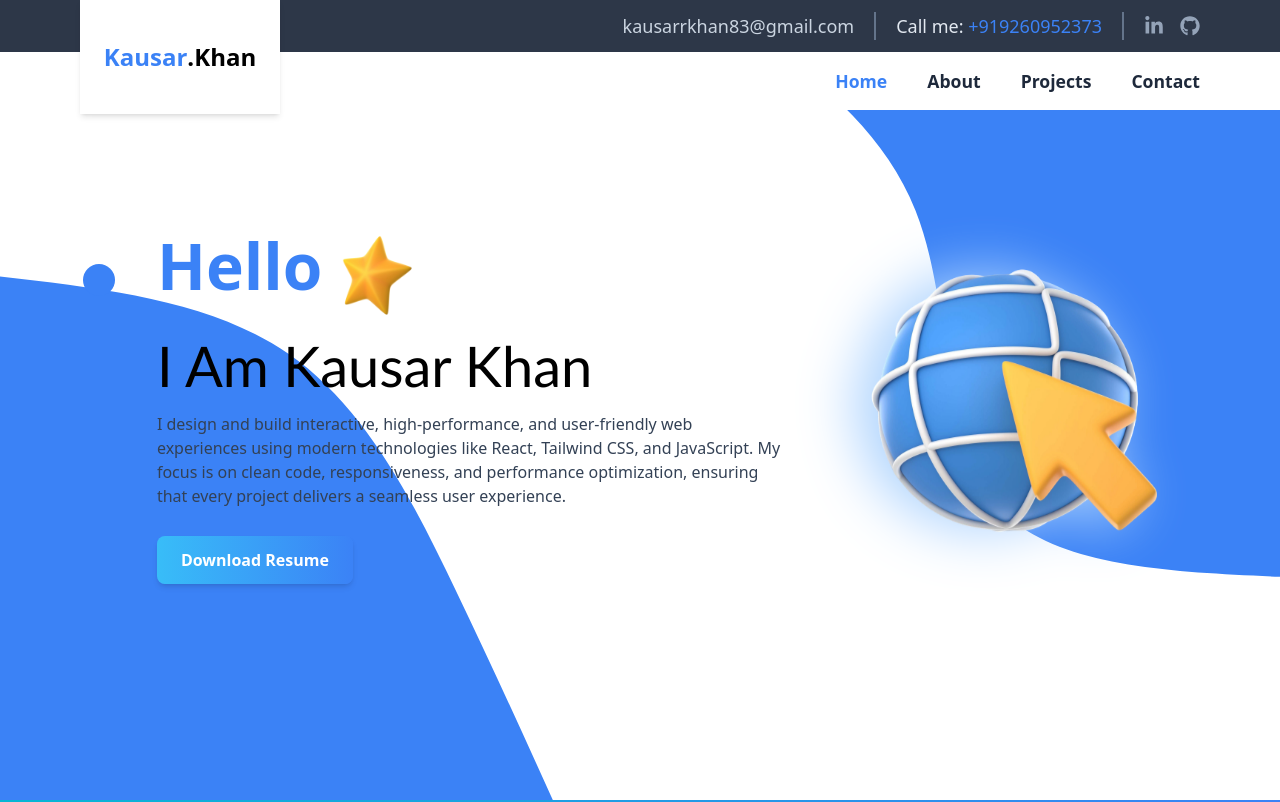
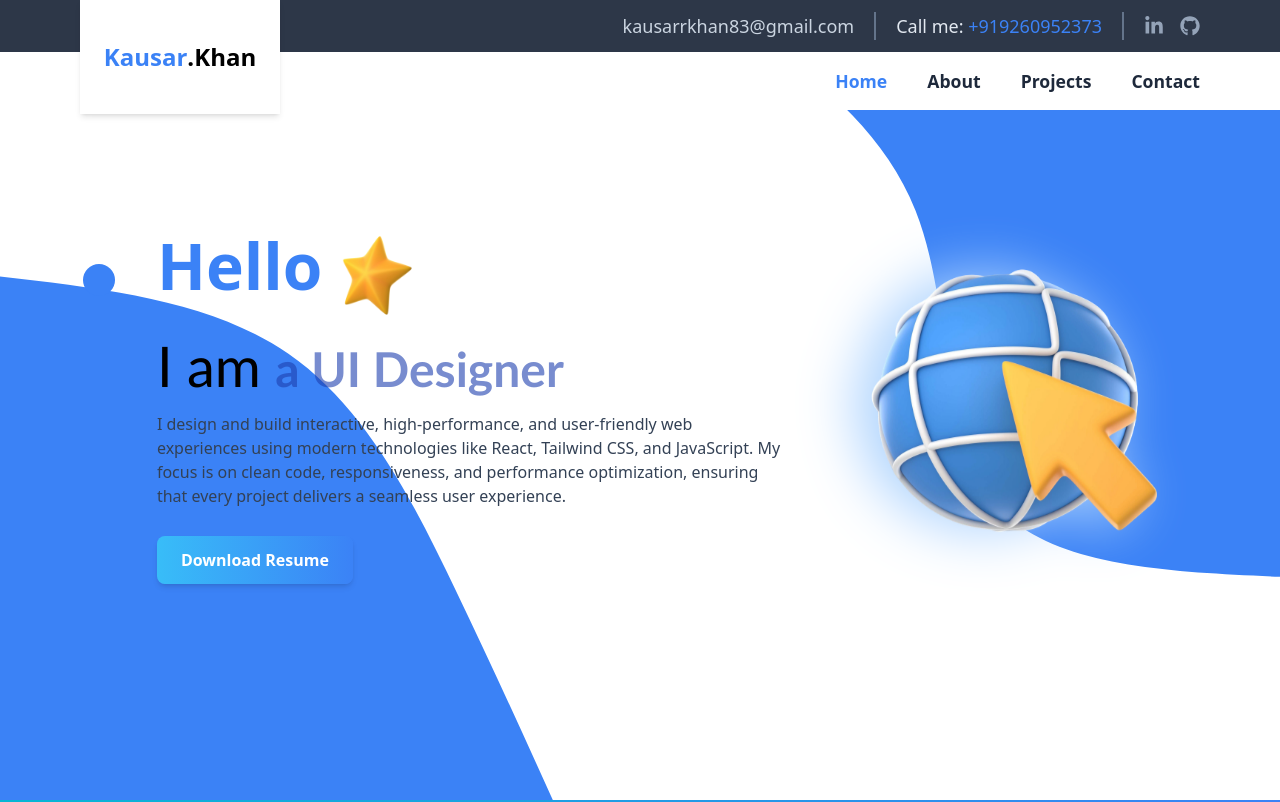
Before and after one commit to KausarKhan-2002/Portfolio, a React (Vite) app: page / in a window 1280 px wide. Shown: the top 802 px of the page. Built offline with nearby package versions, Linux system fonts and the light colour scheme; a web font is replaced by a local one.

Commit message:
Add dynamic roles

```diff
--- a/src/components/About-me/AboutCard.jsx
+++ b/src/components/About-me/AboutCard.jsx
@@ -26,7 +26,7 @@ const AboutCard = ({ item }) => {
       <h3 className="text-lg sm:text-xl xl:text-2xl font-semibold text-white mb-3 group-hover:text-blue-100">
         {item.question}
       </h3>
-      <p className="hidden sm:text-sm xl:text-base group-hover:block mt-2 text-slate-200 group-hover:text-blue-200 transition">
+      <p className="hidden sm:block sm:text-sm xl:text-base group-hover:block mt-2 text-slate-200 group-hover:text-blue-200 transition">
         {item.answer}
       </p>
     </div>
--- a/src/components/Home.jsx
+++ b/src/components/Home.jsx
@@ -1,3 +1,4 @@
+import { useState, useEffect } from "react";
 import { useGSAP } from "@gsap/react";
 import gsap from "gsap";
 import { ScrollTrigger } from "gsap/all";
@@ -24,15 +25,6 @@ const Home = () => {
   });
 
   useGSAP(() => {
-    gsap.from(".home_line", {
-      x: "-300px",
-      delay: 0.4,
-      duration: 1,
-      opacity: 0,
-    });
-  });
-
-  useGSAP(() => {
     gsap.from(".home_img", {
       x: "300px",
       delay: 0.4,
@@ -41,7 +33,36 @@ const Home = () => {
     });
   });
 
+  // Dynamic text state
+  const [roleIndex, setRoleIndex] = useState(0);
+  const roles = [
+    "Kausar khan",
+    "a React Developer",
+    "a MERN Stack Developer",
+    "a UI Designer",
+  ];
 
+  // Change role text every 3 seconds with GSAP animation
+  useEffect(() => {
+    const interval = setInterval(() => {
+      // GSAP animation for sliding out the old role text
+      gsap.to(".dynamic-role", {
+        x: "-100%", // Slide out to the left
+        opacity: 0,
+        duration: 0.5,
+        onComplete: () => {
+          setRoleIndex((prevIndex) => (prevIndex + 1) % roles.length); // Update the role text
+          gsap.fromTo(
+            ".dynamic-role",
+            { x: "100%", opacity: 0 }, // Start from the right
+            { x: "0%", opacity: 1, duration: 0.5 }
+          ); // Slide in the new role text
+        },
+      });
+    }, 2000); // Change every 3 seconds
+
+    return () => clearInterval(interval); // Clear interval on component unmount
+  }, []);
 
   return (
     <section
@@ -61,9 +82,15 @@ const Home = () => {
             <span>Hello</span>
             <img src="/appImg/star.png" className="star w-[100px]" />
           </p>
+
+          {/* Static "I am" text and dynamic role text */}
           <h3 className="banner_title text-[1.5rem] sm:text-[2rem] md:text-[3rem] lg:text-[3.5rem] mt-2">
-            I Am Kausar Khan
+            <span>I am </span>
+            <span className="dynamic-role text-blue-800 font-bold text-5xl">
+              {roles[roleIndex]}
+            </span>
           </h3>
+
           <p className="font-medium text-slate-700 mt-1 text-[.9rem] sm:text-[1rem]">
             I design and build interactive, high-performance, and user-friendly
             web experiences using modern technologies like React, Tailwind CSS,
```
